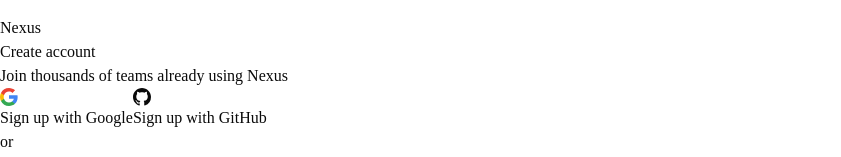
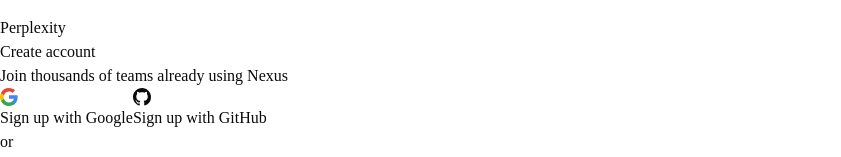
Before and after one commit to AB-stack-cmd/perplexity, a Next.js app: page /auth/sign-up in a window 1280 px wide. Shown: the top 157 px of the page, without its empty margins (0-841 px from the left). Built offline with nearby package versions, Linux system fonts and the light colour scheme; no server answers.

Commit message:
add folder sign-in

```diff
--- a/app/auth/sign-up/page.tsx
+++ b/app/auth/sign-up/page.tsx
@@ -103,7 +103,7 @@
               <path d="M8 1L14 4.5V11.5L8 15L2 11.5V4.5L8 1Z" fill="white" fillOpacity="0.9"/>
             </svg>
           </div>
-          <span className="auth-logo-text">Nexus</span>
+          <span className="auth-logo-text">Perplexity</span>
         </div>
 
         <h1 className="auth-heading">Create account</h1>
```
Also changed, not shown: app/auth/sign-in/page.tsx (added).
